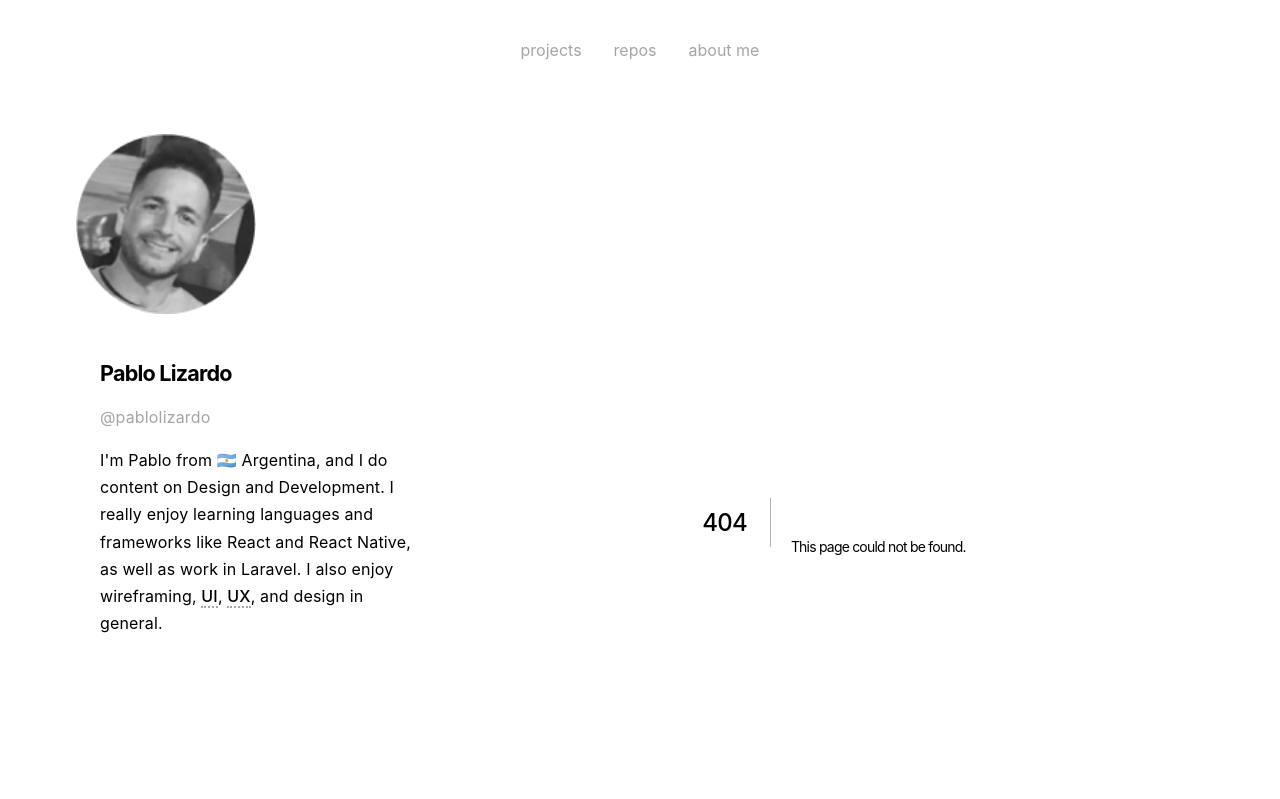
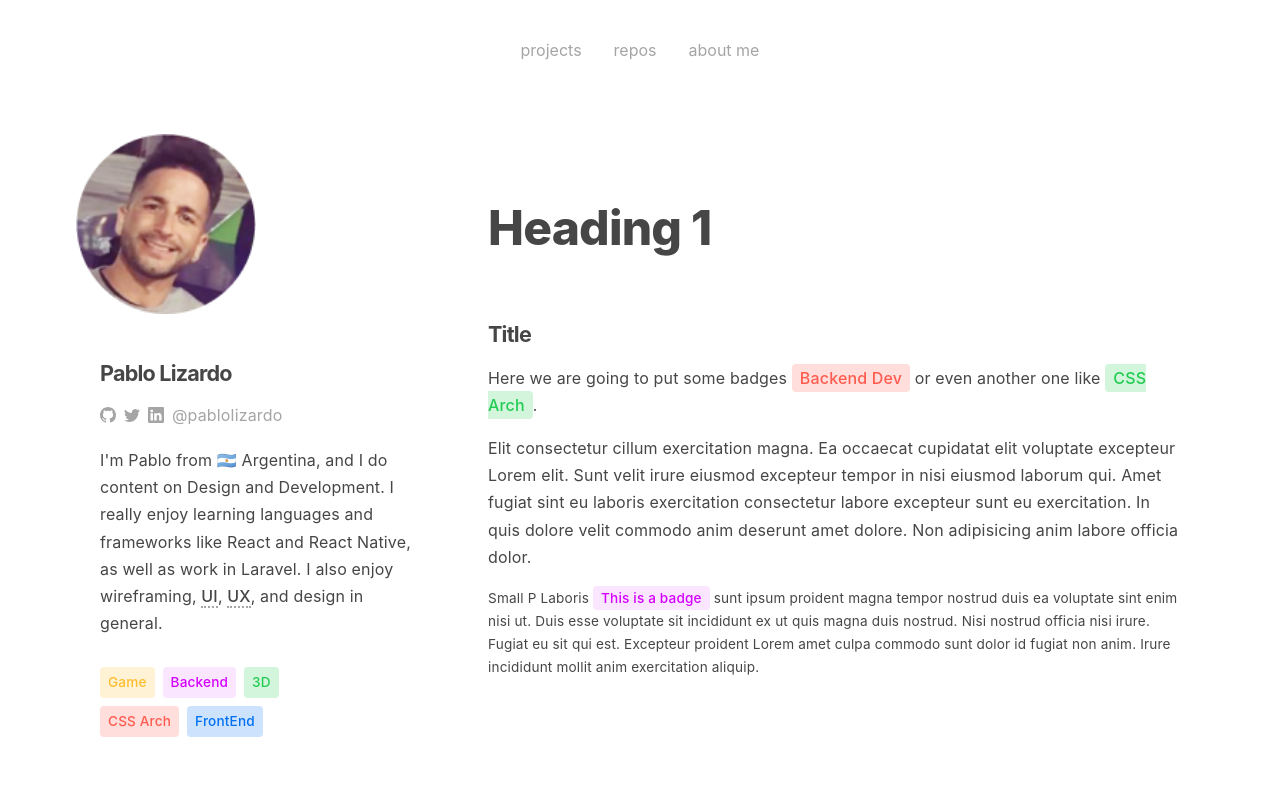
Before and after one commit to pablolizardo/works, a Next.js app: page /test in a window 1280 px wide. Before the commit this address had no page. Shown: the top 799 px of the page. Built offline with nearby package versions, Linux system fonts and the light colour scheme.

Commit message:
feat: ui improved a lot

```diff
--- a/components/Aside.js
+++ b/components/Aside.js
@@ -1,10 +1,12 @@
 import React from 'react'
 import Image from 'next/image'
+import Badge from './Badge'
+import SocialMediaLinks from './SocialMediaLinks'
 
 function Aside() {
     return (
         <aside>
-
+            <div>
                 <img
                     src="/me.png"
                     alt="Picture of the author"
@@ -12,11 +14,17 @@ function Aside() {
                     width={180}
                     height={180}
                 />
-            <div>
                 <h2>Pablo Lizardo</h2>
-                <p className='text-muted'>@pablolizardo</p>
-            <p>I'm Pablo from 🇦🇷 Argentina, and I do content on Design and Development. I really enjoy learning languages and frameworks like React and React Native, as well as work in Laravel. I also enjoy wireframing, <abbr title='User Interface'>UI</abbr>, <abbr title='User Experience'>UX</abbr>, and design in general.</p>
+                <SocialMediaLinks />
+                <p>I'm Pablo from 🇦🇷 Argentina, and I do content on Design and Development. I really enjoy learning languages and frameworks like React and React Native, as well as work in Laravel. I also enjoy wireframing, <abbr title='User Interface'>UI</abbr>, <abbr title='User Experience'>UX</abbr>, and design in general.</p>
             </div>
+            <p className=' text-sm flex flex-wrap gap-sm two-thirds'>
+                <Badge color='yellow'>Game</Badge>
+                <Badge color='purple'>Backend</Badge>
+                <Badge color='green'>3D</Badge>
+                <Badge color='red'>CSS Arch</Badge>
+                <Badge color='blue'>FrontEnd</Badge>
+            </p>
         </aside>
     )
 }
--- /dev/null
+++ b/components/Badge.js
@@ -0,0 +1,14 @@
+import React from 'react'
+
+function Badge({color='gray', children}) {
+    return (
+        <span className={`badge`} style={{
+            backgroundColor: `var(--color-${color}-light)`,
+            color: `var(--color-${color})`
+        }}>
+            {children}
+        </span>
+    )
+}
+
+export default Badge
--- /dev/null
+++ b/components/SocialMediaLinks.js
@@ -0,0 +1,28 @@
+import React from "react"
+
+function SocialMediaLinks() {
+    return (
+        <p className="flex m-0 p-0 gap-sm items-center text-muted no-shrink">
+            <a href="https://github.com/pablolizardo" title="Github" className="no-shrink " target="_blank" rel="nofollow noopener noreferrer">
+                <svg xmlns="http://www.w3.org/2000/svg" width="16" height="16" fill="currentColor" viewBox="0 0 16 16">
+                    <path d="M8 0C3.58 0 0 3.58 0 8c0 3.54 2.29 6.53 5.47 7.59.4.07.55-.17.55-.38 0-.19-.01-.82-.01-1.49-2.01.37-2.53-.49-2.69-.94-.09-.23-.48-.94-.82-1.13-.28-.15-.68-.52-.01-.53.63-.01 1.08.58 1.23.82.72 1.21 1.87.87 2.33.66.07-.52.28-.87.51-1.07-1.78-.2-3.64-.89-3.64-3.95 0-.87.31-1.59.82-2.15-.08-.2-.36-1.02.08-2.12 0 0 .67-.21 2.2.82.64-.18 1.32-.27 2-.27.68 0 1.36.09 2 .27 1.53-1.04 2.2-.82 2.2-.82.44 1.1.16 1.92.08 2.12.51.56.82 1.27.82 2.15 0 3.07-1.87 3.75-3.65 3.95.29.25.54.73.54 1.48 0 1.07-.01 1.93-.01 2.2 0 .21.15.46.55.38A8.012 8.012 0 0 0 16 8c0-4.42-3.58-8-8-8z" />
+                </svg>
+            </a>
+            <a href="https://twitter.com/pablolizardo" title="Twitter" className="no-shrink " target="_blank" rel="nofollow noopener noreferrer">
+                <svg xmlns="http://www.w3.org/2000/svg" width="16" height="16" fill="currentColor" className="no-shrink " viewBox="0 0 16 16">
+                    <path d="M5.026 15c6.038 0 9.341-5.003 9.341-9.334 0-.14 0-.282-.006-.422A6.685 6.685 0 0 0 16 3.542a6.658 6.658 0 0 1-1.889.518 3.301 3.301 0 0 0 1.447-1.817 6.533 6.533 0 0 1-2.087.793A3.286 3.286 0 0 0 7.875 6.03a9.325 9.325 0 0 1-6.767-3.429 3.289 3.289 0 0 0 1.018 4.382A3.323 3.323 0 0 1 .64 6.575v.045a3.288 3.288 0 0 0 2.632 3.218 3.203 3.203 0 0 1-.865.115 3.23 3.23 0 0 1-.614-.057 3.283 3.283 0 0 0 3.067 2.277A6.588 6.588 0 0 1 .78 13.58a6.32 6.32 0 0 1-.78-.045A9.344 9.344 0 0 0 5.026 15z" />
+                </svg>
+            </a>
+            <a href="https://www.linkedin.com/in/pablolizardo?originalSubdomain=ar" title="LinkedIn" className="no-shrink " target="_blank" rel="nofollow noopener noreferrer">
+                <svg xmlns="http://www.w3.org/2000/svg" width="16" height="16" fill="currentColor" className="no-shrink " viewBox="0 0 16 16">
+                    <path d="M0 1.146C0 .513.526 0 1.175 0h13.65C15.474 0 16 .513 16 1.146v13.708c0 .633-.526 1.146-1.175 1.146H1.175C.526 16 0 15.487 0 14.854V1.146zm4.943 12.248V6.169H2.542v7.225h2.401zm-1.2-8.212c.837 0 1.358-.554 1.358-1.248-.015-.709-.52-1.248-1.342-1.248-.822 0-1.359.54-1.359 1.248 0 .694.521 1.248 1.327 1.248h.016zm4.908 8.212V9.359c0-.216.016-.432.08-.586.173-.431.568-.878 1.232-.878.869 0 1.216.662 1.216 1.634v3.865h2.401V9.25c0-2.22-1.184-3.252-2.764-3.252-1.274 0-1.845.7-2.165 1.193v.025h-.016a5.54 5.54 0 0 1 .016-.025V6.169h-2.4c.03.678 0 7.225 0 7.225h2.4z" />
+                </svg>
+            </a>
+            <a href="https://twitter.com/pablolizardo" title="Contact" className="no-shrink " style={{ position: "relative", top: "-2px" }} target="_blank" rel="nofollow noopener noreferrer">
+                @pablolizardo
+                    </a>
+        </p>
+    )
+}
+
+export default SocialMediaLinks
--- a/pages/_app.js
+++ b/pages/_app.js
@@ -1,5 +1,6 @@
 import Layout from '../components/Layout'
 import '../styles/main.scss'
+import '../styles/mediaquery.scss'
 
 function MyApp({ Component, pageProps }) {
   return <Layout>
--- /dev/null
+++ b/pages/test.js
@@ -0,0 +1,17 @@
+import Badge from "../components/Badge";
+
+const test = () => {
+    return (
+        <div>
+            <h1>Heading 1</h1>
+            <h2>Title</h2>
+            <p>
+                Here we are going to put some badges <Badge color='red'>Backend Dev</Badge> or even another one like <Badge color='green'>CSS Arch</Badge>.
+            </p>
+            <p>Elit consectetur cillum exercitation magna. Ea occaecat cupidatat elit voluptate excepteur Lorem elit. Sunt velit irure eiusmod excepteur tempor in nisi eiusmod laborum qui. Amet fugiat sint eu laboris exercitation consectetur labore excepteur sunt eu exercitation. In quis dolore velit commodo anim deserunt amet dolore. Non adipisicing anim labore officia dolor.</p>
+            <p className='text-sm'>Small P Laboris <Badge color='purple'>This is a badge</Badge>  sunt ipsum proident magna tempor nostrud duis ea voluptate sint enim nisi ut. Duis esse voluptate sit incididunt ex ut quis magna duis nostrud. Nisi nostrud officia nisi irure. Fugiat eu sit qui est. Excepteur proident Lorem amet culpa commodo sunt dolor id fugiat non anim. Irure incididunt mollit anim exercitation aliquip.</p>
+        </div>
+    );
+}
+
+export default test;
--- a/styles/_utilities.scss
+++ b/styles/_utilities.scss
@@ -1,6 +1,8 @@
 .flex { display: flex; }
 .flex-col { flex-direction: column; }
 .flex-row { flex-direction: row; }
+.flex-wrap { flex-wrap: wrap; }
+.no-shrink { flex-shrink: 0; }
 .flex-1 { flex: 1; }
 .flex-2 { flex: 2; }
 .flex-3 { flex: 3; }
--- a/styles/main.scss
+++ b/styles/main.scss
@@ -1,4 +1,3 @@
-@import 'mediaquery';
 @import 'utilities';
 
 :root {
@@ -6,12 +5,14 @@
   --space-lg: 1.5rem;
   --space: 1rem;
   --space-sm: 0.5rem;
+  --space-xs: 0.25rem;
   --border-width: 2px;
 
   --color-black: #121212;
   --color-gray-dark: #464646;
   --color-gray: #a5a5a5;
   --color-gray-light: #e5e5e5;
+  --color-gray-lightest: #f0f0f0;
   --color-white: #fff;
 
   --color-blue : #0070F3;
@@ -29,6 +30,9 @@
   --primary-color-light: var(--color-blue-light);
   --bg-color: var(--color-white);
   --text-color: var(--color-gray-dark);
+
+  --border-radius : 4px;
+  --border-radius-lg : 8px;
 
   --text-xl : 3rem;
   --text-lg : 1.35rem;
@@ -95,12 +99,16 @@ header {
     border-bottom : var(--border-width) dotted transparent;
   }
   a:hover {
-    color: var(--color-gray);
-     border-bottom: var(--border-width) solid var(--color-gray);
+    color: var(--color-black);
+    //  border-bottom: var(--border-width) solid var(--color-gray);
   }
 }
 aside {
   grid-area: aside;
+  display: flex;
+  flex-direction: column;
+  height: 75vh;
+  justify-content: space-between;
   img {
     transition: .2s ease-out;
     flex-shrink: 0;
@@ -153,17 +161,24 @@ a {
 }
 ul.projects__list {
   list-style-type: none;
-  display: grid;
-  grid-template-columns: repeat(2,1fr);
   padding: 0;
-  flex-wrap: wrap;
   li {
-    p{
-      max-inline-size: 30ch;
+    display: flex;
+    justify-content: space-between;
+    border-radius: var(--border-radius-lg);
+    align-items: center;
+    margin-bottom: var(--space);
+    padding: var(--space) var(--space);
+    border: 1px solid var(--color-gray-lightest);
+    box-shadow: 0px 0px 0px transparent;
+    transition: border 3s, box-shadow .1s, opacity .2s;
+    cursor: pointer;
+    &:hover{
+      border : 1px solid transparent;
+      box-shadow: 0px 0px 15px var(--color-gray-light);
+      opacity: .9;
     }
   }
-}
-ul {
 }
 
 
@@ -178,3 +193,45 @@ ul {
   background-color:var(--gray-light);
   display: inline-block;
 }
+
+
+
+
+// components
+button {
+  border: 0;
+  font-size: unset;
+  padding: var(--space-sm) var(--space);
+  border-radius: var(--border-radius);
+  font-weight: 500;
+  cursor: pointer;
+  transition: box-shadow .1s, opacity .3s;
+  &.button--primary {
+    color: var(--color-white);
+    background-color: var(--color-blue);
+    box-shadow: 0px 3px 15px var(--color-blue-light);
+  }
+
+  &:hover{
+    box-shadow: 0px 3px 5px var(--color-blue-light);
+
+    opacity: .8;
+  }
+  svg {
+    width: 13px;
+    height: 13px;
+    color: var(--color-blue-light);
+  }
+}
+// components
+.badge {
+  padding: var(--space-xs) var(--space-sm);
+  border-radius: var(--border-radius);
+  font-weight: 500;
+  cursor: pointer;
+  transition: opacity .1s;
+
+  &:hover{
+    opacity: .8;
+  }
+}
--- a/styles/_mediaquery.scss
+++ b/styles/mediaquery.scss
@@ -4,22 +4,23 @@
       'header header'
       'aside aside'
       'main main'
-      'footer footer' !important;
+      'footer footer' ;
       grid-template-columns: 1fr;
       grid-auto-rows:  auto ;
-      min-height: auto!important;
-      gap: var(--space-sm)!important;
+      min-height: auto;
+      gap: var(--space-sm);
     }
     aside {
       margin-top: var(--space-lg);
       display: grid;
+      height: initial;
       align-items: center;
       grid-template-columns: 150px 1fr;
       img{
         width: 120px;
         height: 120px;
         position: static;
-        left:0!important;
+        left:0;
       }
       h1,h2,h3, p {
         margin:0;
@@ -34,11 +35,5 @@
       padding-top: 0;
     }
 
-    ul.projects__list {
-      grid-template-columns: 1fr!important;
-      p{
-        max-inline-size: initial!important;
-      }
 
-    }
   }
```
Also changed, not shown: pages/index.js (+4 -2 lines), pages/projects/[slug].js (+22 -11 lines), public/me.png.
